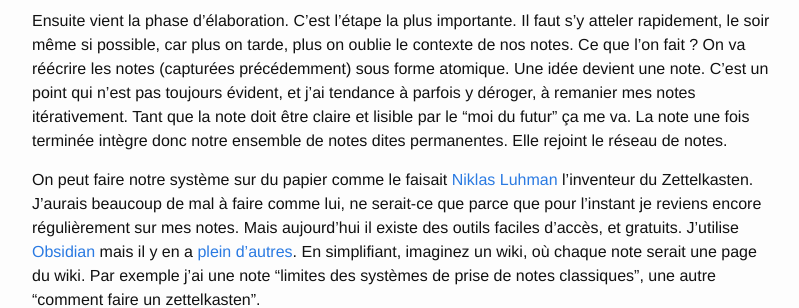
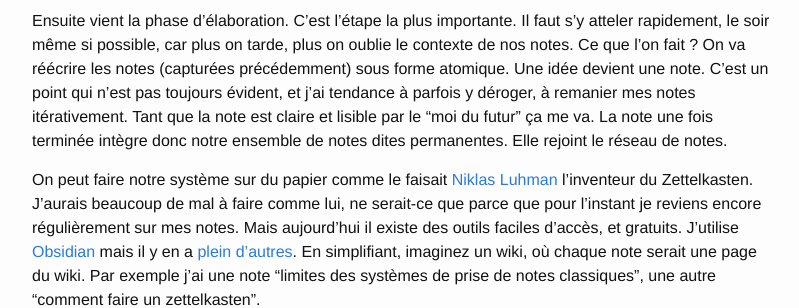
Before and after one commit to fego/fego.github.io, a Jekyll site: the page built from docs/_posts/2020-11-01-J'ai enfin appris à prendre des notes.markdown, in a window 1280 px wide and 900 px high, scrolled down 2358 px. Shown: the part 248-556 px from the top of the window, without its empty margins (238-1037 px from the left). Built offline with Jekyll 4.4.1, drawn with Linux system fonts in a browser that asks for light colours; our own code applies the rules of GitHub Pages for plain Markdown files.

Commit message:
grammaire

```diff
--- a/docs/_posts/2020-11-01-J'ai enfin appris à prendre des notes.markdown
+++ b/docs/_posts/2020-11-01-J'ai enfin appris à prendre des notes.markdown
@@ -38,7 +38,7 @@ Certains pourront ici se servir des mind maps ou du sketchnoting. Pourquoi pas,
 
 ![Capturer des notes]({{ site.url }}images/capture_notes.png)
 
-Ensuite vient la phase d'élaboration. C'est l'étape la plus importante. Il faut s'y atteler rapidement, le soir même si possible, car plus on tarde, plus on oublie le contexte de nos notes. Ce que l'on fait ? On va réécrire les notes (capturées précédemment) sous forme atomique. Une idée devient une note. C'est un point qui n'est pas toujours évident, et j'ai tendance à parfois y déroger, à remanier mes notes itérativement. Tant que la note doit être claire et lisible par le "moi du futur" ça me va. La note une fois terminée intègre donc notre ensemble de notes dites permanentes. Elle rejoint le réseau de notes.
+Ensuite vient la phase d'élaboration. C'est l'étape la plus importante. Il faut s'y atteler rapidement, le soir même si possible, car plus on tarde, plus on oublie le contexte de nos notes. Ce que l'on fait ? On va réécrire les notes (capturées précédemment) sous forme atomique. Une idée devient une note. C'est un point qui n'est pas toujours évident, et j'ai tendance à parfois y déroger, à remanier mes notes itérativement. Tant que la note est claire et lisible par le "moi du futur" ça me va. La note une fois terminée intègre donc notre ensemble de notes dites permanentes. Elle rejoint le réseau de notes.
 
 On peut faire notre système sur du papier comme le faisait [Niklas Luhman](https://fr.wikipedia.org/wiki/Niklas_Luhmann) l'inventeur du Zettelkasten. J'aurais beaucoup de mal à faire comme lui, ne serait-ce que parce que pour l'instant je reviens encore régulièrement sur mes notes. Mais aujourd'hui il existe des outils faciles d'accès, et gratuits. J'utilise [Obsidian](https://obsidian.md/) mais il y en a [plein d'autres](https://nesslabs.com/how-to-choose-the-right-note-taking-app#more-9889). En simplifiant, imaginez un wiki, où chaque note serait une page du wiki. Par exemple j'ai une note "limites des systèmes de prise de notes classiques", une autre "comment faire un zettelkasten".
 
```
